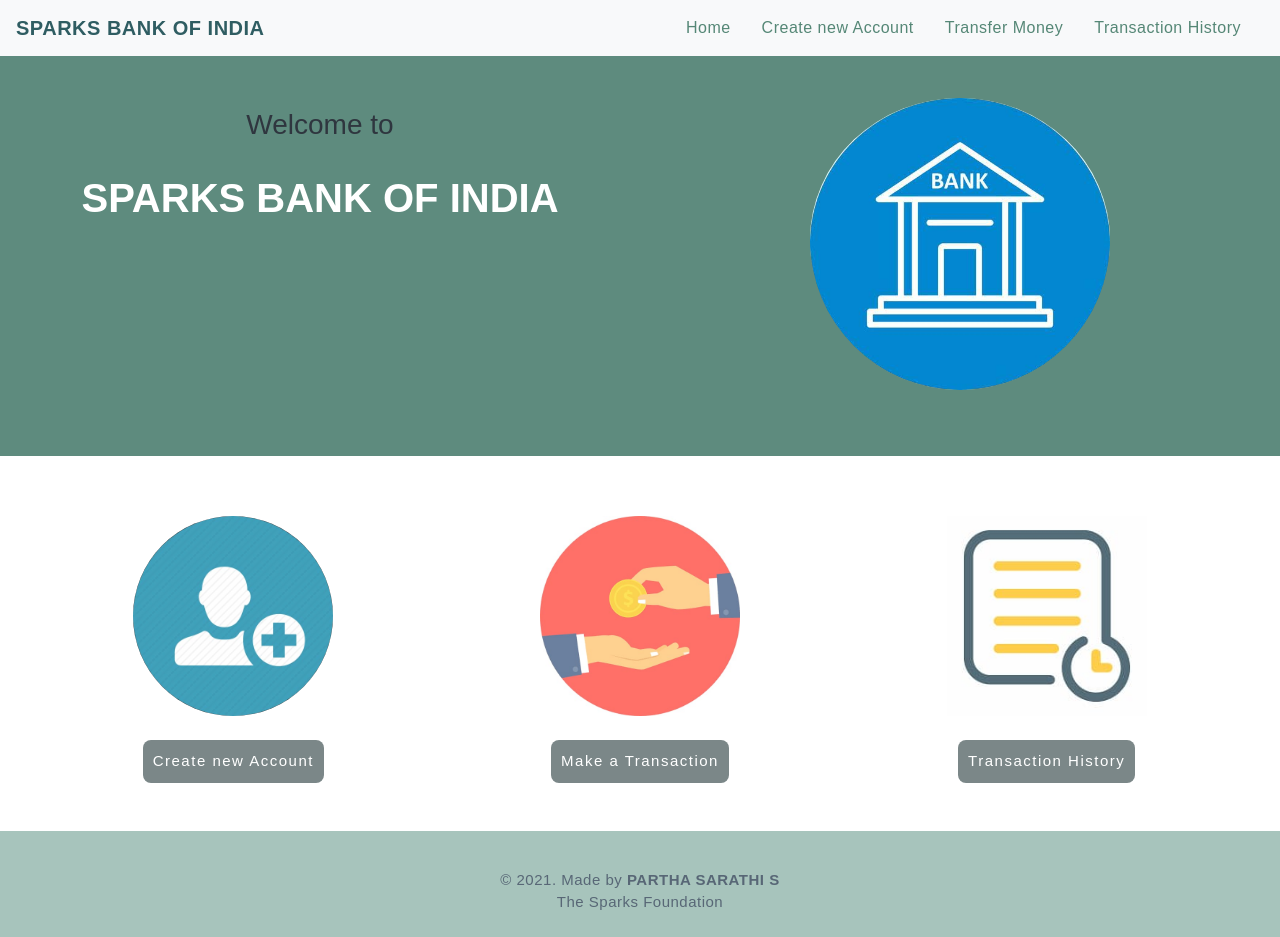
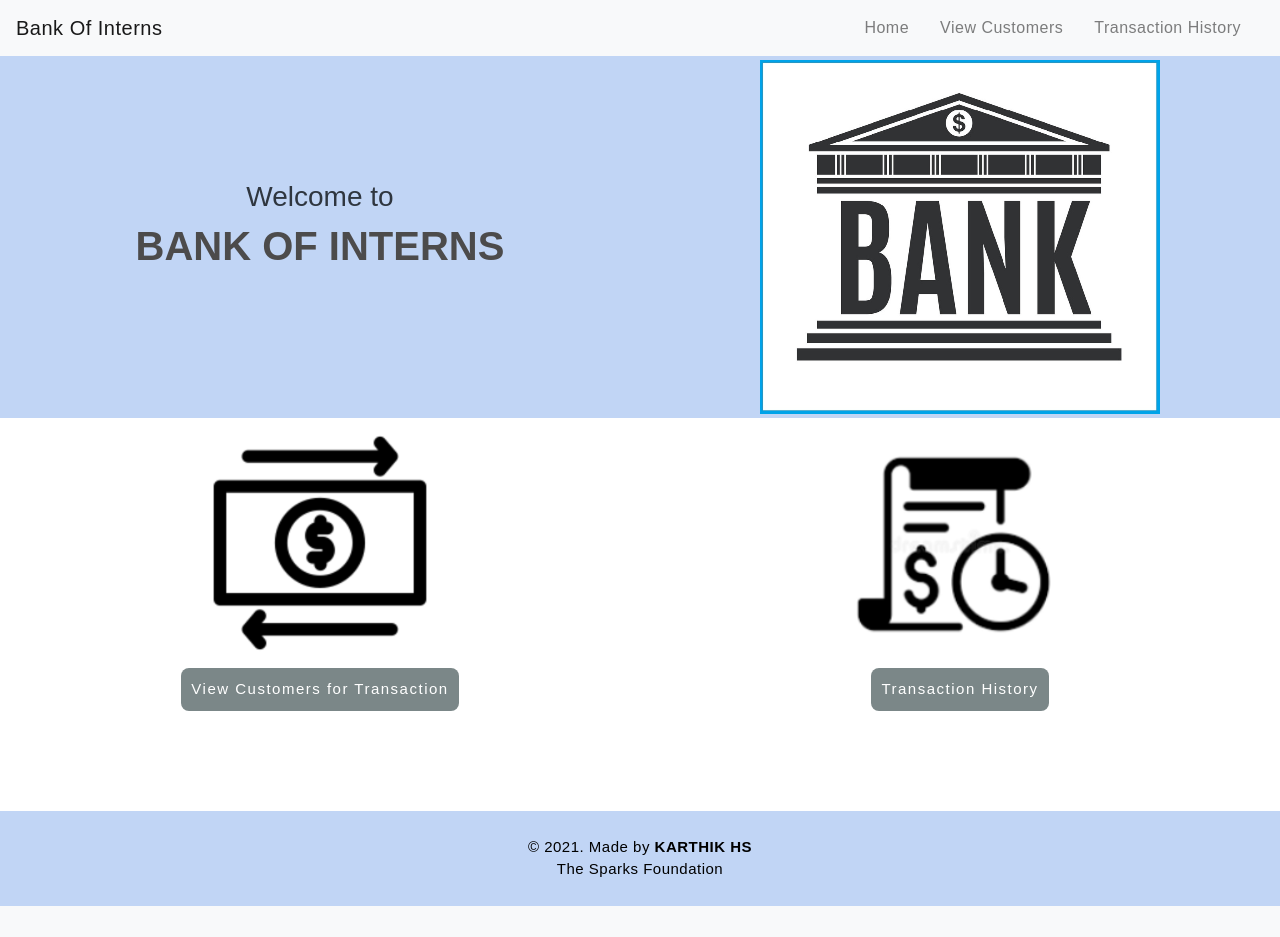
Before and after one commit to brutally-Honest/Banking-System, a PHP site: page / in a window 1280 px wide. After the commit the page ends 906 px from the top, so only its background shows below. Run offline with PHP 8.4, Linux system fonts and the light colour scheme.

Commit message:
Internship

```diff
--- a/config.php
+++ b/config.php
@@ -3,7 +3,7 @@
 $server="localhost";
 $username="root";
 $password="";
-$db="bank_data";
+$db="bank";
 
 $conn=mysqli_connect($server,$username,$password,$db);
 
--- a/css/navbar.css
+++ b/css/navbar.css
@@ -14,6 +14,3 @@ h2{
 	letter-spacing: 0.5px;
 	font-family: raleway;
 }
-.navbar{
-	background-color:#C9D8B6;
-}
--- a/css/style.css
+++ b/css/style.css
@@ -4,9 +4,9 @@
 	box-sizing: border-box;
 	font-family: sans-serif;
 }
-.intro{
-	background: #78DEC7;
-}
+
+
+tr:nth-child(even){background-color: rgb(154, 195, 214) !important;}
 h1{
 	color: #4C4B4B;
 	font-weight: bold;
@@ -32,8 +32,8 @@ button:hover{
 	background-color:#4C4B4B;
 }
 footer{
-	color:#586776;
-	background-color:#A7C4BC;
+	color:#000000;
+	background-color:#1ac3e0;
 	letter-spacing: 0.5px;
 }
 footer p{
--- a/css/table.css
+++ b/css/table.css
@@ -9,15 +9,18 @@ h2{
 }
 table{
 	letter-spacing: 1.2px;
+	background:#2077e9;
 }
 td{
 	text-align: center;
 }
 button{
 	border:none;
-	background: #d9d9d9;
+	background: #2077e9;
     transition: 1s;
 }
+tr:nth-child(even){background-color: rgb(154, 195, 214) !important;}
+
 @media only screen and (orientation: portrait){
 	*{
 		letter-spacing: 1px;
--- a/index.php
+++ b/index.php
@@ -20,39 +20,39 @@
 
       <div class="container-fluid">
       <!-- Introduction section -->
-            <div class="row intro py-1" style="background-color:#5E8B7E; height:400px;">
+            <div class="row intro py-1" style="background: rgba(50, 115, 220, 0.3);">
+
               <div class="col-sm-12 col-md">
-                <div class="heading text-center my-5">
-                  <h3>Welcome to</h3><br>
-                  <h1 style="color:#fff;">SPARKS BANK OF INDIA</h1>
+                <div class="heading text-center " style="margin:120px 0 120px 0;">
+                  <h3>Welcome to</h3>
+                  <h1>BANK OF INTERNS</h1>
                 </div>
               </div>
-              <div class="col-sm-12 col-md img text-center" style=" margin-top:30px; ">
-                <img src="img/bank.jpeg" class="img-fluid pt-2" style="height:300px; width:300px; border-radius: 50%;">
+              <div class="col-sm-12 col-md img text-center">
+                <img src="img/b.png" class="img-fluid ">
               </div>
             </div>
 
       <!-- Activity section -->
-            <div class="row activity text-center" style="padding-top:60px; padding-left:30px; padding-right:30px; padding-down:50px; ">
+            <div class="row activity text-center">
+
+
+
+
                   <div class="col-md act">
-                    <img src="img/user.jpeg" class="img-fluid" style="height:200px; width:200px; border-radius: 50%;">
-                    <br><br>
-                    <a href="createuser.php"><button>Create new Account</button></a>
+                    <img src="img/transfer.png" class="img-fluid">
+                    <br>
+                    <a href="transfermoney.php"><button>View Customers for Transaction</button></a>
                   </div>
                   <div class="col-md act">
-                    <img src="img/transfer.jpeg" class="img-fluid" style="height:200px; width:200px;">
-                    <br><br>
-                    <a href="transfermoney.php"><button>Make a Transaction</button></a>
-                  </div>
-                  <div class="col-md act">
-                    <img src="img/history.jpeg" class="img-fluid" style="height:200px; width:200px;">
-                    <br><br>
+                    <img src="img/history.png" class="img-fluid">
+                    <br>
                     <a href="transactionhistory.php"><button>Transaction History</button></a>
                   </div>
             </div>
       </div>
-      <footer class="text-center mt-5 py-2" style="background-color:#A7C4BC">
-        <p style="padding: 30px 0px 15px;">&copy 2021. Made by <b>PARTHA SARATHI S</b> <br> The Sparks Foundation</p>
+      <footer class="text-center " style="background: rgba(50, 115, 220, 0.3); margin-top:100px; padding:25px 0 25px 0;">
+        <p>&copy 2021. Made by <b>KARTHIK HS</b> <br> The Sparks Foundation</p>
       </footer>
       <script src="https://code.jquery.com/jquery-3.5.1.slim.min.js" integrity="sha384-DfXdz2htPH0lsSSs5nCTpuj/zy4C+OGpamoFVy38MVBnE+IbbVYUew+OrCXaRkfj" crossorigin="anonymous"></script>
 <script src="https://cdn.jsdelivr.net/npm/bootstrap@4.5.3/dist/js/bootstrap.bundle.min.js" integrity="sha384-ho+j7jyWK8fNQe+A12Hb8AhRq26LrZ/JpcUGGOn+Y7RsweNrtN/tE3MoK7ZeZDyx" crossorigin="anonymous"></script>
--- a/navbar.php
+++ b/navbar.php
@@ -1,24 +1,20 @@
 <!-- navbar -->
-<body>
       <nav class="navbar navbar-expand-md navbar-light bg-light">
-      <a class="navbar-brand" href="index.php" style="color:#2F5D62"><strong>SPARKS BANK OF INDIA</strong></a>
+      <a class="navbar-brand" href="index.php">Bank Of Interns</a>
       <button class="navbar-toggler" type="button" data-toggle="collapse" data-target="#collapsibleNavbar">
         <span class="navbar-toggler-icon"></span>
       </button>
       <div class="collapse navbar-collapse" id="collapsibleNavbar">
             <ul class="navbar-nav ml-auto">
               <li class="nav-item">
-                <a class="nav-link" href="index.php" style="color: #558776;">Home</a>
+                <a class="nav-link" href="index.php">Home</a>
+              </li>
+
+              <li class="nav-item">
+                <a class="nav-link" href="transfermoney.php">View Customers</a>
               </li>
               <li class="nav-item">
-                <a class="nav-link" href="createuser.php" style="color: #558776;">Create new Account</a>
-              </li>
-              <li class="nav-item">
-                <a class="nav-link" href="transfermoney.php" style="color: #558776;">Transfer Money</a>
-              </li>
-              <li class="nav-item">
-                <a class="nav-link" href="transactionhistory.php" style="color: #558776;">Transaction History</a>
+                <a class="nav-link" href="transactionhistory.php">Transaction History</a>
               </li>
           </div>
        </nav>
-</body>
--- a/selecteduserdetail.php
+++ b/selecteduserdetail.php
@@ -104,7 +104,7 @@ if(isset($_POST['submit']))
     </style>
 </head>
 
-<body style="background-color:#C9D8B6;">
+<body>
 
 <?php
   include 'navbar.php';
@@ -126,7 +126,7 @@ if(isset($_POST['submit']))
             <form method="post" name="tcredit" class="tabletext" ><br>
         <div>
             <table class="table table-striped table-condensed table-bordered">
-                <tr>
+                <tr style="background: grey;">
                     <th class="text-center">Id</th>
                     <th class="text-center">Name</th>
                     <th class="text-center">Email</th>
```
Also changed, not shown: createuser.php (deleted, +0 -77 lines), transactionhistory.php (+8 -3 lines), transfermoney.php (+6 -3 lines), README.md, img/b.jpg (added), img/b.png (added), img/bank.png (added), img/history.jpg (added), img/history.png (added), img/transfer.jpg (added), img/transfer.png (added), img/user.jpg (added), img/user.png (added).
